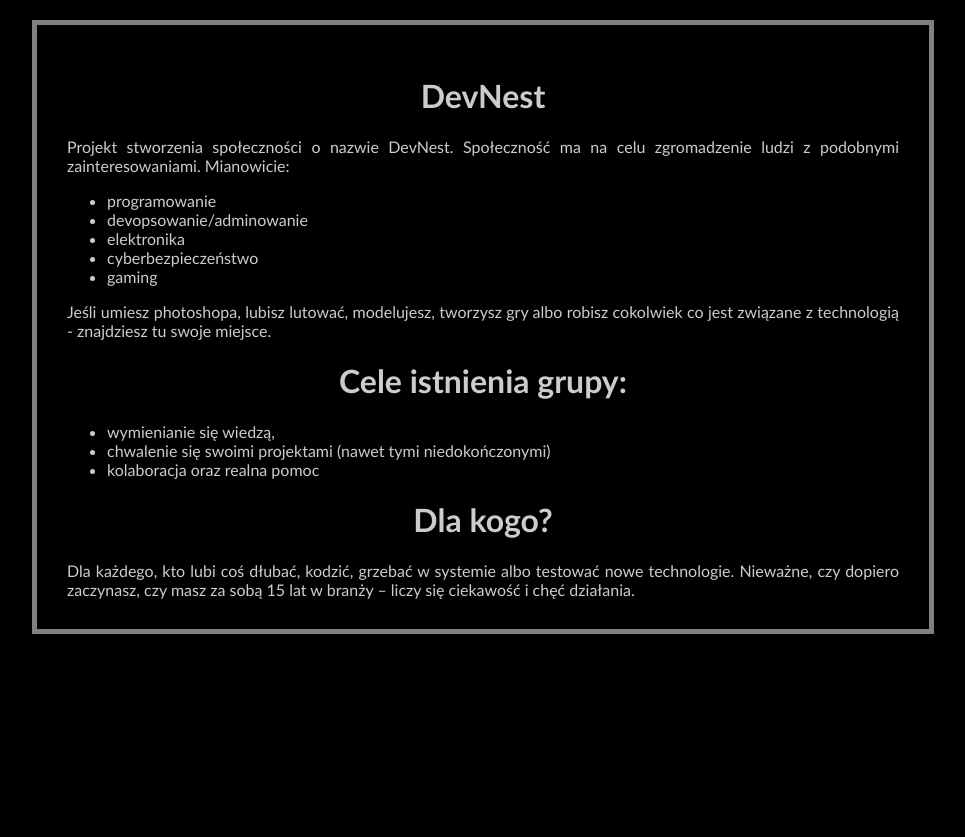
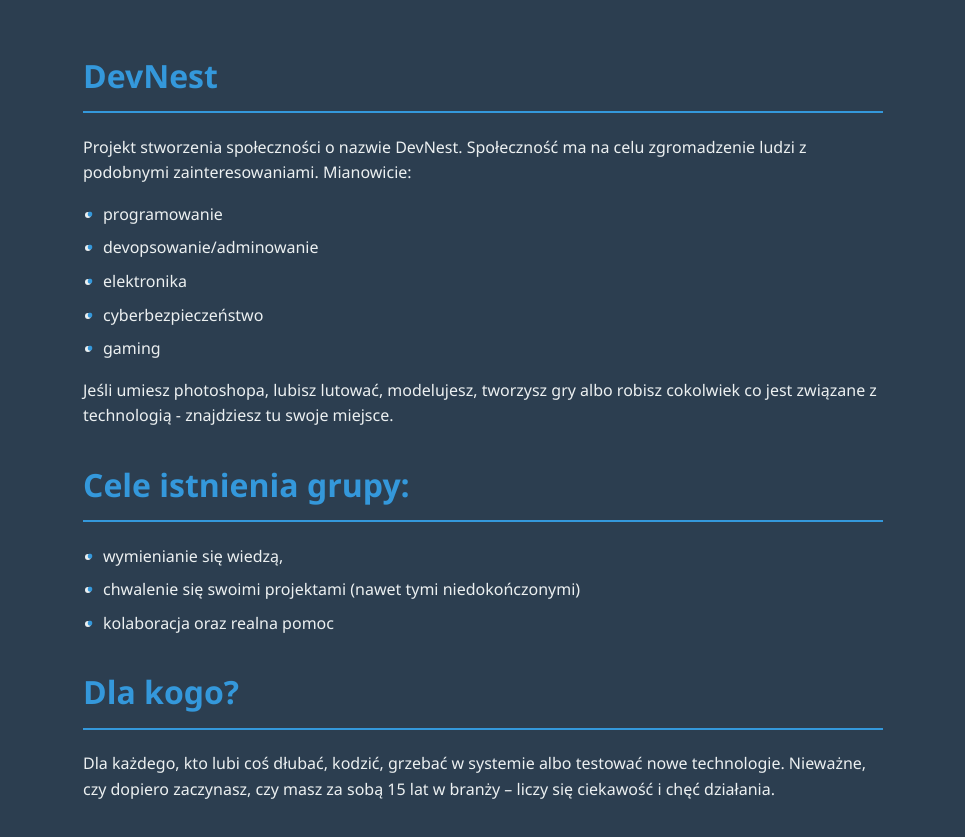
Before and after one commit to MichalPrzyl/michalprzyl.github.io, a plain HTML site: page dev_nest/index.html in a window 1280 px wide. Shown: the whole page, without its empty margins (157-1122 px from the left). Before the commit the page ends 800 px from the top, so only its background shows below. Drawn offline with Linux system fonts and the light colour scheme; files that its build step writes are made by us from their sources.

Commit message:
dev_nest css from deepseek

```diff
--- a/dev_nest/index.html
+++ b/dev_nest/index.html
@@ -5,10 +5,83 @@
     <meta name="viewport" content="width=device-width, initial-scale=1.0">
     <meta http-equiv="X-UA-Compatible" content="ie=edge">
     <title>DevNest</title>
-    <link rel="stylesheet" href="style.css">
+    <style>
+      :root {
+        --primary-color: #2c3e50;
+        --secondary-color: #34495e;
+        --accent-color: #3498db;
+        --text-color: #ecf0f1;
+        --text-muted: #bdc3c7;
+      }
+
+      body {
+        font-family: 'Segoe UI', Tahoma, Geneva, Verdana, sans-serif;
+        line-height: 1.6;
+        color: var(--text-color);
+        background-color: var(--primary-color);
+        margin: 0;
+        padding: 20px;
+        max-width: 800px;
+        margin: 0 auto;
+      }
+
+      h1 {
+        color: var(--accent-color);
+        border-bottom: 2px solid var(--accent-color);
+        padding-bottom: 10px;
+        margin-top: 30px;
+      }
+
+      p {
+        margin: 15px 0;
+      }
+
+      ul {
+        padding-left: 20px;
+      }
+
+      li {
+        margin-bottom: 8px;
+        position: relative;
+      }
+
+      li::before {
+        content: "•";
+        color: var(--accent-color);
+        font-weight: bold;
+        display: inline-block;
+        width: 1em;
+        margin-left: -1em;
+      }
+
+      a {
+        color: var(--accent-color);
+        text-decoration: none;
+        transition: color 0.3s;
+      }
+
+      a:hover {
+        color: #2980b9;
+        text-decoration: underline;
+      }
+
+      ::selection {
+        background-color: var(--accent-color);
+        color: white;
+      }
+
+      @media (max-width: 600px) {
+        body {
+          padding: 15px;
+        }
+
+        h1 {
+          font-size: 1.8rem;
+        }
+      }
+    </style>
   </head>
   <body>
-    <!-- <script src="index.js"></script> -->
     <h1>DevNest</h1>
 
     <p>
@@ -34,7 +107,7 @@
     </ul>
 
     <h1>Dla kogo?</h1>
-        Dla każdego, kto lubi coś dłubać, kodzić, grzebać w systemie albo testować nowe technologie. Nieważne, czy dopiero zaczynasz, czy masz za sobą 15 lat w branży – liczy się ciekawość i chęć działania.
+    <p>Dla każdego, kto lubi coś dłubać, kodzić, grzebać w systemie albo testować nowe technologie. Nieważne, czy dopiero zaczynasz, czy masz za sobą 15 lat w branży – liczy się ciekawość i chęć działania.</p>
 
   </body>
 </html>
```
